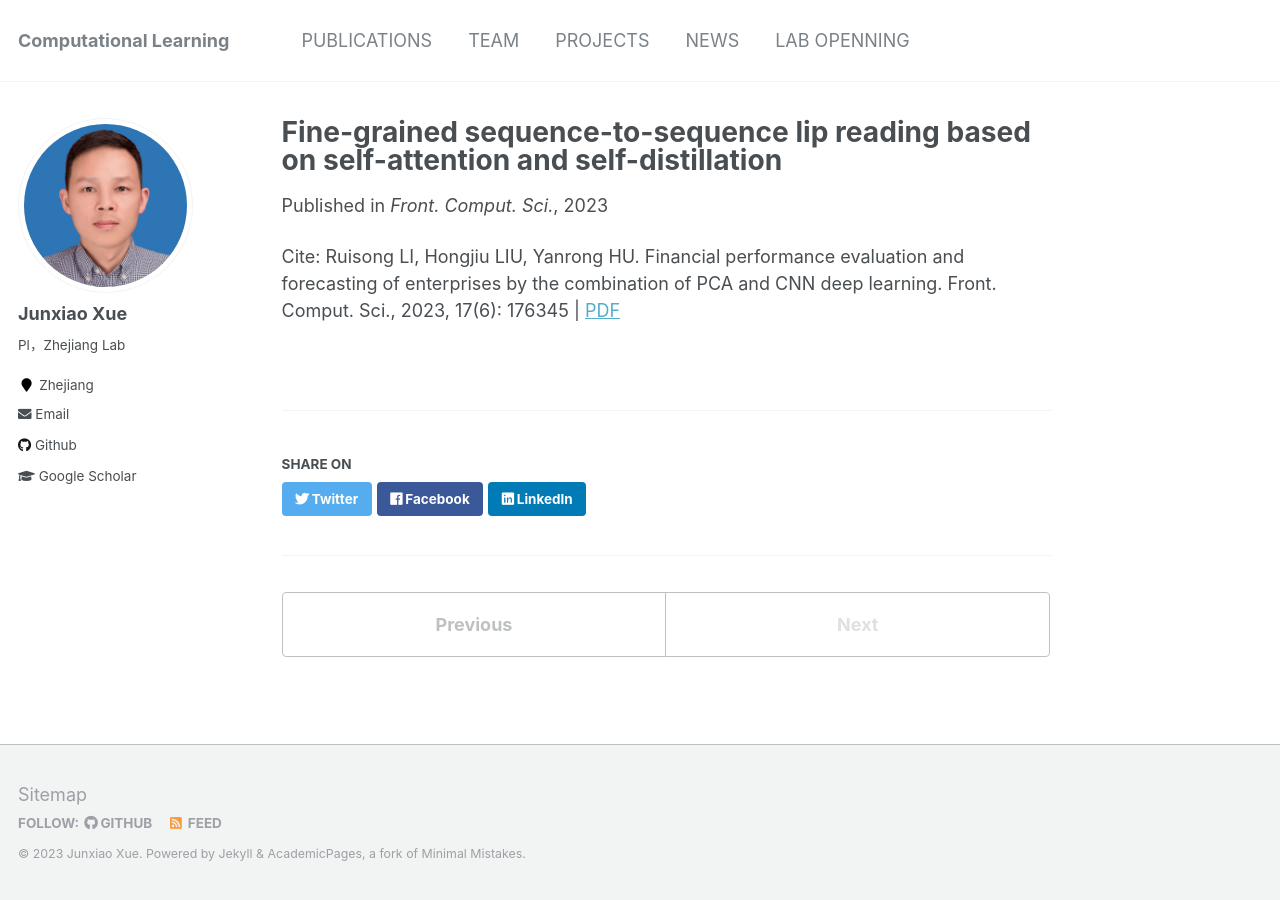
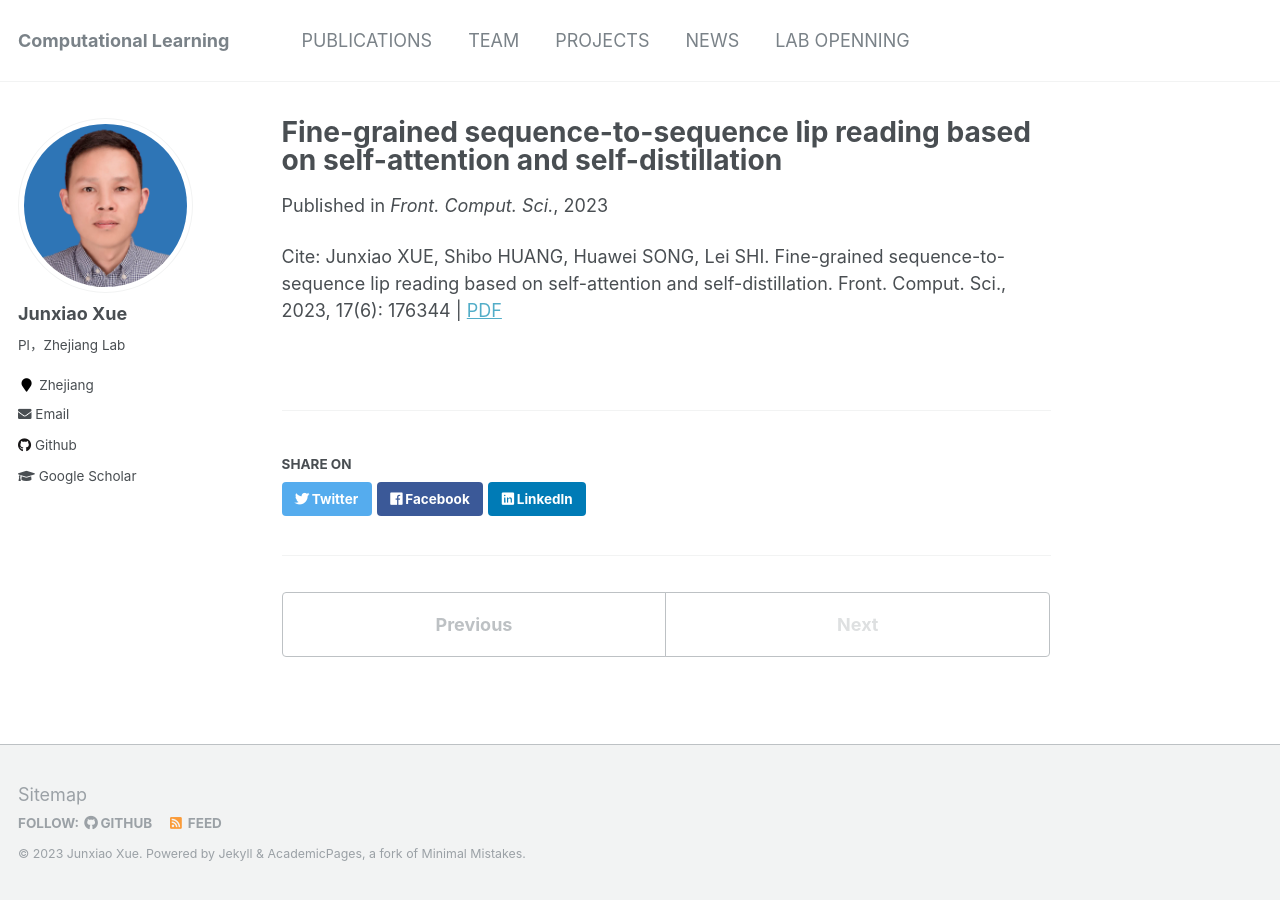
Before and after one commit to xuejx7/xuejx7.github.io, a Jekyll site: the page built from _publications/2023-04-01-Fine-grained_sequence-to-sequence_lip_reading_based_on_self-attention_and_self-distillation.md, in a window 1280 px wide. Built offline with Jekyll 4.4.1, drawn with Linux system fonts in a browser that asks for light colours.

Commit message:
Update 2023-04-01-Fine-grained_sequence-to-sequence_lip_reading_based_on_self-attention_and_self-distillation.md

```diff
--- a/_publications/2023-04-01-Fine-grained_sequence-to-sequence_lip_reading_based_on_self-attention_and_self-distillation.md
+++ b/_publications/2023-04-01-Fine-grained_sequence-to-sequence_lip_reading_based_on_self-attention_and_self-distillation.md
@@ -9,4 +9,4 @@ venue: 'Front. Comput. Sci.'
 #citation: 'Your Name, You. (2015). &quot;Paper Title Number 3.&quot; <i>Journal 1</i>. 1(3).'
 ---
 
-Cite: Ruisong LI, Hongjiu LIU, Yanrong HU. Financial performance evaluation and forecasting of enterprises by the combination of PCA and CNN deep learning. Front. Comput. Sci., 2023, 17(6): 176345  \| [PDF](https://journal.hep.com.cn/fcs/EN/10.1007/s11704-023-2494-1)
+Cite: Junxiao XUE, Shibo HUANG, Huawei SONG, Lei SHI. Fine-grained sequence-to-sequence lip reading based on self-attention and self-distillation. Front. Comput. Sci., 2023, 17(6): 176344  \| [PDF](https://journal.hep.com.cn/fcs/EN/10.1007/s11704-023-2230-x)
```
